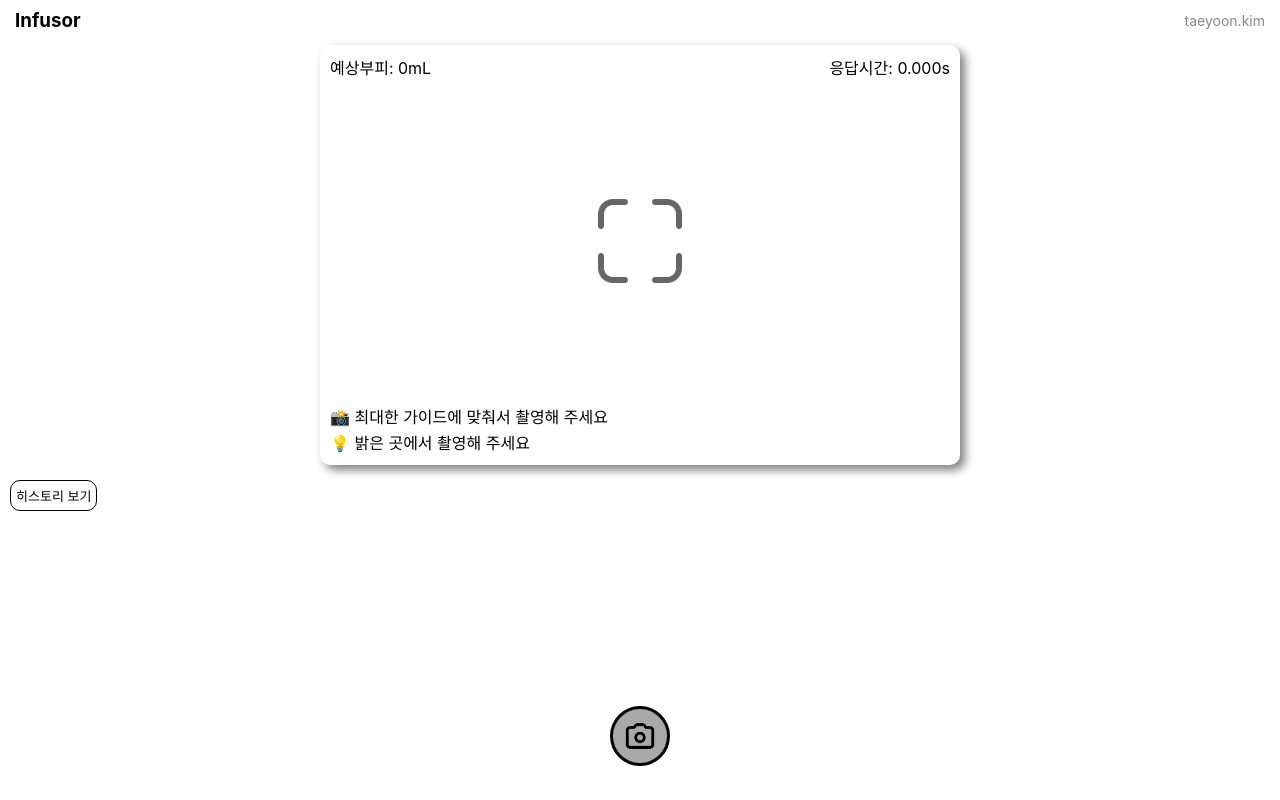
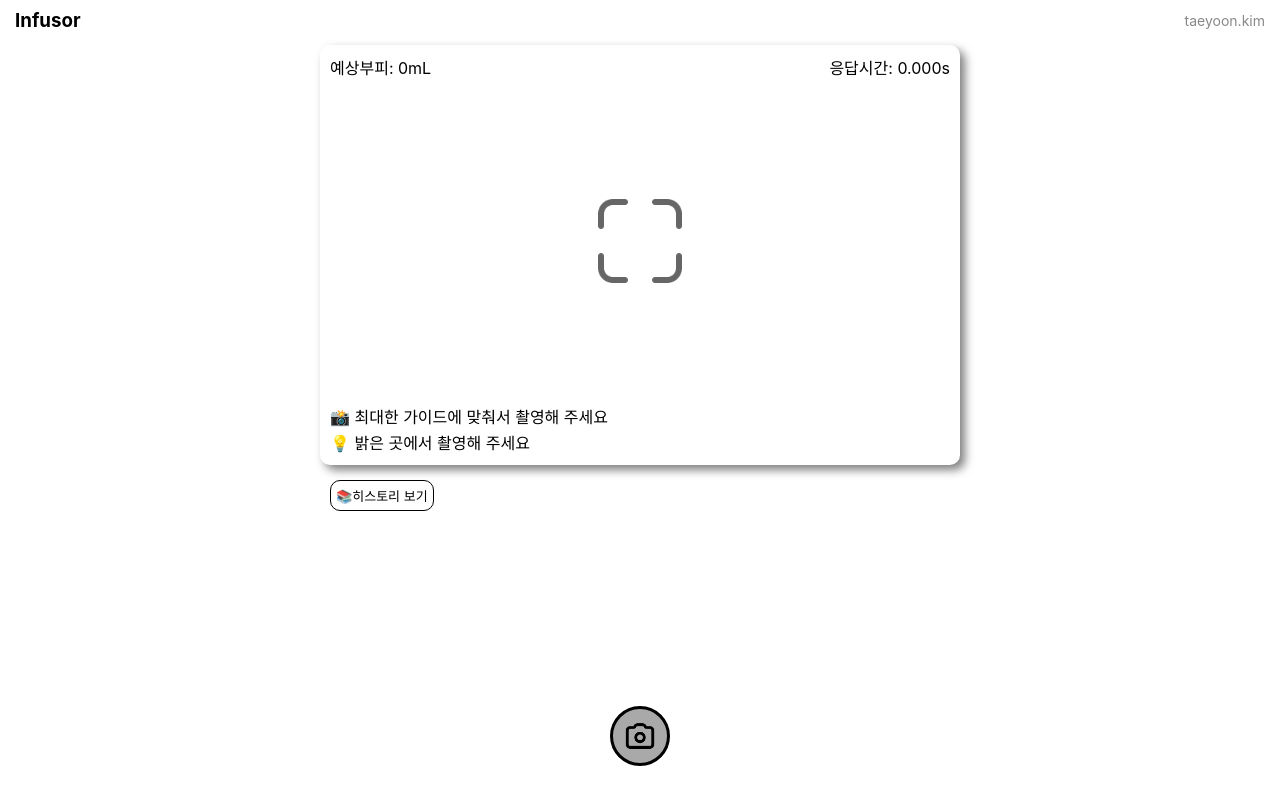
Before and after one commit to bbung9704/Infusor, a React (Create React App) app in the folder frontend/: page / in a window 1280 px wide. Built offline with nearby package versions, Linux system fonts and the light colour scheme; no server answers.

Commit message:
히스토리 보기 위치 수정

```diff
--- a/frontend/src/css/Media.css
+++ b/frontend/src/css/Media.css
@@ -8,7 +8,8 @@
 
 .history {
   display: flex;
-  width: 100%;
+  width: calc(100% - 10px);
+  max-width: calc(650px - 10px);
 }
 
 .history-btn {
--- a/frontend/src/pages/Media.js
+++ b/frontend/src/pages/Media.js
@@ -111,7 +111,7 @@ const Media = () => {
             <VideoPrintCard showVideo={showVideo} videoRef={videoRef} capturedPhoto={capturedPhoto} processTime={processTime} predictVolume={predictVolume} isLoading={isLoading} />
             <div className='history'>
                 <div className='history-btn' onClick={moveToList}>
-                    히스토리 보기
+                    📚히스토리 보기
                 </div>
             </div>
             <div className='fixed-btn'>
```
